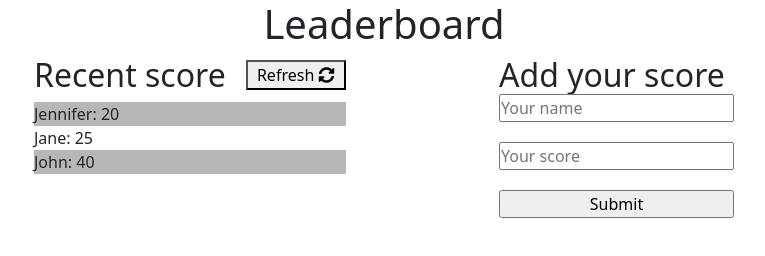
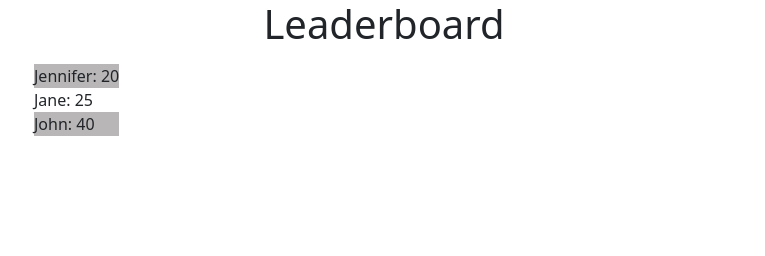
Before and after one commit to Mhdez221993/Leaderboard, a website built with webpack: page index.html in a window 1280 px wide. Shown: the whole page, without its empty margins (256-1021 px from the left). Built offline with nearby package versions, Linux system fonts and the light colour scheme.

Commit message:
Remove lis & form from html & add it to js file

```diff
--- a/index.html
+++ b/index.html
@@ -12,21 +12,12 @@
     <h1 class="text-center">Leaderboard</h1>
     <div class="wrapper">
         <section class="show-score">
-            <div class="header-score mb-2">
-                <h2>Recent score</h2>
-                <button class="refresh"> Refresh <i class="fas fa-sync-alt"></i> </button>
+            <div class="header-score mb-2" id="header-score">
             </div>
             <div id="user-table">
-
             </div>
         </section>
-        <section class="add-score">
-            <h2>Add your score</h2>
-            <form class="form">
-                <input type="text" placeholder="Your name">
-                <input type="text" placeholder="Your score">
-                <input type="submit">
-            </form>
+        <section id="add-score">
         </section>
     </div>
 
```
